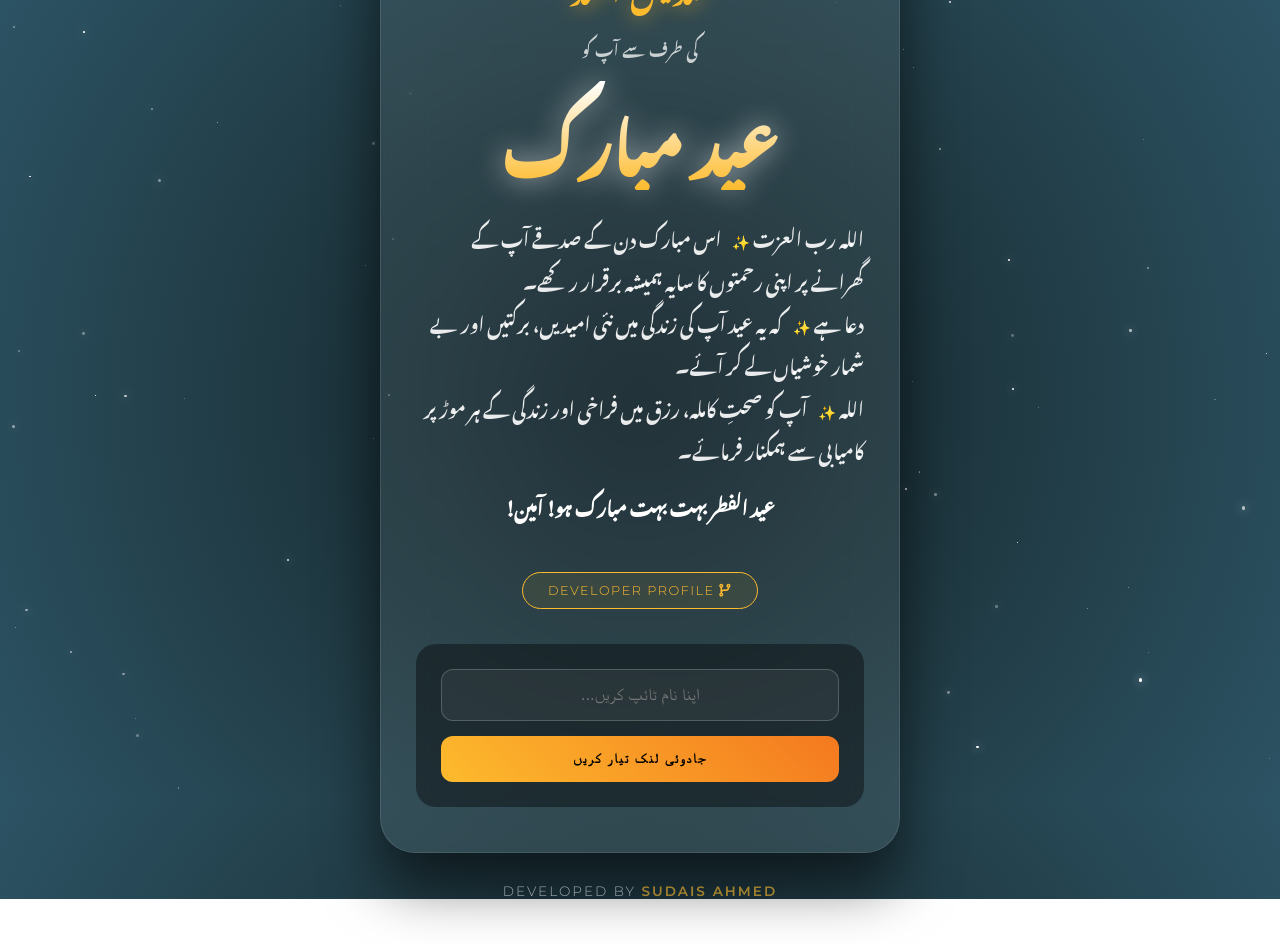
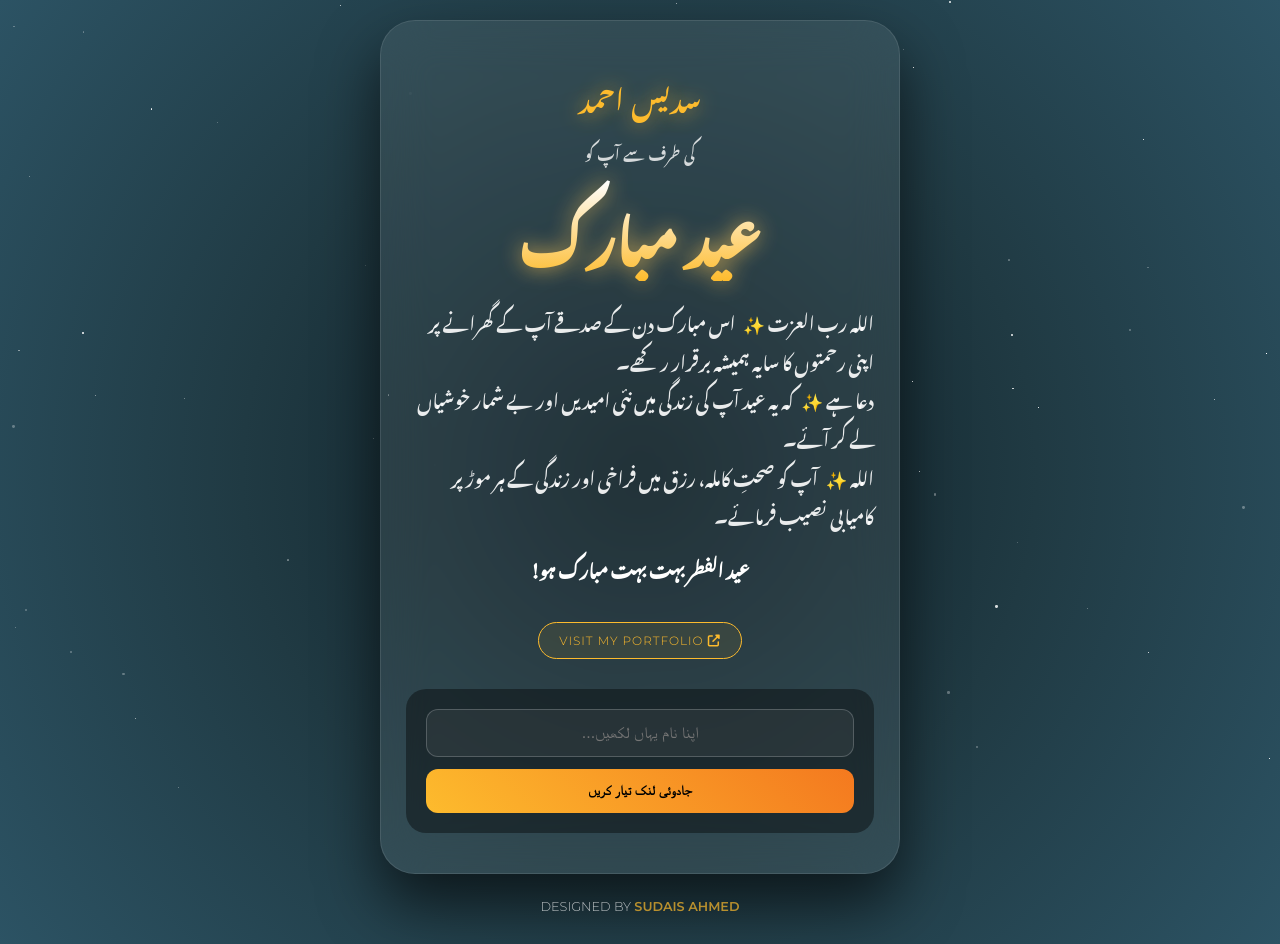
Before and after one commit to suddaishks/-, a plain HTML site: page index.html in a window 1280 px wide. Before the commit the page ends 899 px from the top, so only its background shows below. Drawn offline with Linux system fonts and the light colour scheme; a web font is replaced by a local one.

Commit message:
Update index.html

```diff
--- a/index.html
+++ b/index.html
@@ -18,29 +18,31 @@
         * { box-sizing: border-box; margin: 0; padding: 0; }
 
         body {
-            background: radial-gradient(circle at center, #0f2027, #203a43, #2c5364); /* Deep Professional Gradient */
-            height: 100vh;
+            background: radial-gradient(circle at center, #0f2027, #203a43, #2c5364);
+            min-height: 100vh; /* Changed to min-height for responsiveness */
             display: flex;
             justify-content: center;
             align-items: center;
             font-family: 'Montserrat', 'Noto Nastaliq Urdu', serif;
             color: white;
-            overflow: hidden;
+            overflow-x: hidden; /* Prevent horizontal scroll */
             position: relative;
+            padding: 20px 0; /* Add space for top/bottom on small screens */
         }
 
-        /* Animated Stars Background */
         .stars-background {
-            position: absolute; width: 100%; height: 100%; top: 0; left: 0; z-index: 1;
+            position: fixed; /* Fixed so it stays while scrolling */
+            width: 100%; height: 100%; top: 0; left: 0; z-index: 1;
         }
 
         .main-container {
             position: relative;
             z-index: 10;
-            width: 90%;
+            width: 95%;
             max-width: 520px;
             text-align: center;
             animation: fadeIn 1.2s ease-out;
+            margin: auto;
         }
 
         .glass-card {
@@ -49,15 +51,12 @@
             -webkit-backdrop-filter: blur(25px);
             border: 1px solid rgba(255, 255, 255, 0.1);
             border-radius: 35px;
-            padding: 45px 35px;
+            padding: 40px 25px;
             box-shadow: 0 30px 60px rgba(0,0,0,0.6);
-            transition: transform 0.3s;
         }
 
-        .glass-card:hover { transform: translateY(-5px); }
-
         #dynamic-sender-name {
-            font-size: 1.9rem;
+            font-size: 1.7rem;
             color: var(--primary-gold);
             font-weight: 600;
             margin-bottom: 5px;
@@ -66,100 +65,89 @@
 
         .eid-main-title {
             font-family: 'Noto Nastaliq Urdu', serif;
-            font-size: 4rem;
-            line-height: 1.7;
-            margin: 15px 0;
+            font-size: 3.5rem;
+            line-height: 1.8;
+            margin: 10px 0;
             background: linear-gradient(180deg, #fff, var(--primary-gold));
             -webkit-background-clip: text;
             -webkit-text-fill-color: transparent;
             animation: pulseGlow 3s infinite alternate;
         }
 
-        /* Detailed Prayer & Wish Message */
         .eid-wish-message {
             font-family: 'Noto Nastaliq Urdu', serif;
-            font-size: 1.15rem;
-            line-height: 2.3;
+            font-size: 1.1rem;
+            line-height: 2.2;
             color: rgba(255, 255, 255, 0.9);
-            margin: 25px 0;
+            margin: 20px 0;
             text-align: right;
         }
 
-        .prayer-bullet {
-            color: var(--primary-gold); margin-left: 8px; font-size: 0.9rem;
-        }
+        .prayer-bullet { color: var(--primary-gold); margin-left: 5px; }
 
-        /* Portfolio Button Styling */
         .developer-portfolio {
-            margin-top: 20px;
+            margin-top: 15px;
             display: inline-block;
-            padding: 10px 25px;
+            padding: 10px 20px;
             background: rgba(253, 187, 45, 0.08);
             border: 1px solid var(--primary-gold);
             color: var(--primary-gold);
             text-decoration: none;
             border-radius: 50px;
-            font-size: 0.8rem;
-            letter-spacing: 1.5px;
-            transition: all 0.3s;
+            font-size: 0.75rem;
+            letter-spacing: 1px;
+            transition: 0.3s;
         }
         .developer-portfolio:hover { background: var(--primary-gold); color: #000; }
 
-        /* Creator Tool (Input) Section */
         .creator-tool-box {
-            margin-top: 35px;
+            margin-top: 30px;
             background: rgba(0, 0, 0, 0.4);
             border-radius: 20px;
-            padding: 25px;
+            padding: 20px;
         }
 
         input {
             width: 100%;
-            padding: 15px;
+            padding: 14px;
             border-radius: 12px;
             border: 1px solid rgba(255,255,255,0.2);
             background: rgba(255,255,255,0.06);
             color: #fff;
             text-align: center;
-            font-size: 1.05rem;
-            margin-bottom: 15px;
-            transition: 0.3s;
+            font-size: 1rem;
+            margin-bottom: 12px;
+            outline: none;
         }
-        input:focus { border-color: var(--primary-gold); box-shadow: 0 0 10px rgba(253,187,45,0.3); outline: none; }
 
         .btn-create-link {
             background: linear-gradient(45deg, #fdbb2d, #f4791f);
             color: #000;
-            padding: 15px;
+            padding: 14px;
             border-radius: 12px;
             font-weight: 700;
             border: none;
             width: 100%;
             cursor: pointer;
             text-transform: uppercase;
-            letter-spacing: 1.5px;
-            transition: 0.4s;
+            transition: 0.3s;
         }
-        .btn-create-link:hover { transform: scale(1.03); box-shadow: 0 12px 25px rgba(244, 121, 31, 0.5); }
 
-        /* Footer Credit (Developer Tag) */
         .developer-tag {
-            margin-top: 30px;
-            font-size: 0.85rem;
-            opacity: 0.6;
-            letter-spacing: 2px;
+            margin-top: 25px;
+            font-size: 0.8rem;
+            opacity: 0.7;
+            padding-bottom: 10px;
         }
         .developer-tag span { color: var(--primary-gold); font-weight: bold; }
 
-        /* Animations */
         @keyframes pulseGlow {
             0% { filter: drop-shadow(0 0 5px rgba(255,255,255,0.3)); }
-            50% { filter: drop-shadow(0 0 15px rgba(255,255,255,0.6)); }
-            100% { filter: drop-shadow(0 0 8px rgba(253,187,45,0.8)); }
+            100% { filter: drop-shadow(0 0 15px var(--primary-gold)); }
         }
 
         @keyframes fadeIn {
-            from { opacity: 0; transform: translateY(30px); }
+            from { opacity: 0; transform: translateY(20px); }
             to { opacity: 1; transform: translateY(0); }
         }
 
@@ -167,25 +155,21 @@
         .wa-share-link {
             background: #25D366;
             color: white;
-            padding: 15px;
+            padding: 14px;
             border-radius: 12px;
             text-decoration: none;
             display: flex;
             align-items: center;
             justify-content: center;
-            gap: 12px;
+            gap: 10px;
             font-weight: bold;
-            font-size: 1.1rem;
-            transition: 0.3s;
         }
-        .wa-share-link:hover { background: #1da851; transform: scale(1.03); }
 
-        /* Mobile Optimization */
-        @media (max-width: 600px) {
-            .glass-card { padding: 35px 20px; }
-            .eid-main-title { font-size: 3.2rem; }
-            .eid-wish-message { font-size: 1.05rem; }
-            #dynamic-sender-name { font-size: 1.6rem; }
+        /* Mobile Adjustments */
+        @media (max-width: 480px) {
+            .eid-main-title { font-size: 2.8rem; }
+            .eid-wish-message { font-size: 1rem; }
+            .glass-card { padding: 30px 15px; }
         }
     </style>
 </head>
@@ -196,28 +180,28 @@
 <div class="main-container">
     <div class="glass-card">
         <div id="dynamic-sender-name">سدیس احمد</div>
-        <div style="font-size: 0.95rem; opacity: 0.75; margin-bottom: 5px;">کی طرف سے آپ کو</div>
+        <div style="font-size: 0.9rem; opacity: 0.8;">کی طرف سے آپ کو</div>
 
         <h1 class="eid-main-title">عید مبارک</h1>
 
         <div class="eid-wish-message">
             اللہ رب العزت <span class="prayer-bullet">✨</span> اس مبارک دن کے صدقے آپ کے گھرانے پر اپنی رحمتوں کا سایہ ہمیشہ برقرار رکھے۔ <br>
-            دعا ہے <span class="prayer-bullet">✨</span> کہ یہ عید آپ کی زندگی میں نئی امیدیں، برکتیں اور بے شمار خوشیاں لے کر آئے۔ <br>
-            اللہ <span class="prayer-bullet">✨</span> آپ کو صحتِ کاملہ، رزق میں فراخی اور زندگی کے ہر موڑ پر کامیابی سے ہمکنار فرمائے۔ <br>
-            <strong style="color: #fff; display: block; margin-top: 15px; text-align: center;">عید الفطر بہت بہت مبارک ہو! آمین!</strong>
+            دعا ہے <span class="prayer-bullet">✨</span> کہ یہ عید آپ کی زندگی میں نئی امیدیں اور بے شمار خوشیاں لے کر آئے۔ <br>
+            اللہ <span class="prayer-bullet">✨</span> آپ کو صحتِ کاملہ، رزق میں فراخی اور زندگی کے ہر موڑ پر کامیابی نصیب فرمائے۔ <br>
+            <strong style="color: #fff; display: block; margin-top: 15px; text-align: center;">عید الفطر بہت بہت مبارک ہو!</strong>
         </div>
 
-        <a href="Https://suddaishks.github.io/suddais-portfolio/" target="_blank" class="developer-portfolio">
-            <i class="fas fa-code-branch"></i> DEVELOPER PROFILE
+        <a href="https://suddaishks.github.io/suddais-portfolio/" target="_blank" class="developer-portfolio">
+            <i class="fas fa-external-link-alt"></i> VISIT MY PORTFOLIO
         </a>
 
         <div id="creation-ui-box" class="creator-tool-box">
-            <input type="text" id="userInputName" placeholder="اپنا نام ٹائپ کریں...">
+            <input type="text" id="userInputName" placeholder="اپنا نام یہاں لکھیں...">
             <button class="btn-create-link" onclick="createFinalLink()">جادوئی لنک تیار کریں</button>
         </div>
 
         <div id="share-section">
-            <p style="margin-bottom: 15px; font-size: 0.9rem;">لنک تیار ہے! اب دوستوں کو سرپرائز دیں:</p>
+            <p style="margin-bottom: 10px; font-size: 0.85rem;">لنک تیار ہے! اب دوستوں کو بھیجیں:</p>
             <a id="whatsapp-share-btn" href="#" target="_blank" class="wa-share-link">
                 <i class="fab fa-whatsapp"></i> واٹس ایپ پر شیئر کریں
             </a>
@@ -225,28 +209,34 @@
     </div>
 
     <div class="developer-tag">
-        DEVELOPED BY <span>SUDAIS AHMED</span>
+        DESIGNED BY <span>SUDAIS AHMED</span>
     </div>
 </div>
 
 <script>
-    // ۱. یو آر ایل سے نام دکھانا
     const urlParams = new URLSearchParams(window.location.search);
     const fromName = urlParams.get('from');
     if (fromName) {
         document.getElementById('dynamic-sender-name').innerText = decodeURIComponent(fromName);
     }
 
-    // ۲. فائنل لنک بنانا (ڈویلپر کے نام کے ساتھ)
     function createFinalLink() {
         const name = document.getElementById('userInputName').value;
+        const portfolio = "https://suddaishks.github.io/suddais-portfolio/";
+
         if (name) {
-            // نیا لنک جس میں 'from' پیرامیٹر میں نام ہوگا
             const baseLink = window.location.origin + window.location.pathname;
             const finalLink = baseLink + "?from=" + encodeURIComponent(name);
 
-            // واٹس ایپ شیئر میسج (ڈویلپر کا نام بھی شامل ہے)
-            const shareText = encodeURIComponent("دیکھو " + name + " نے سدیس احمد (ڈویلپر) کے ذریعے آپ کے لیے عید کا کتنا خوبصورت پیغام بھیجا ہے! 🌙✨\nفورا یہاں کلک کر کے دیکھیں: ") + finalLink;
+            // Professional message with portfolio link
+            const shareText = encodeURIComponent(
+                "🌙 *عید مبارک سرپرائز!* ✨\n\n" +
+                "دیکھو *" + name + "* نے آپ کے لیے ایک خوبصورت پیغام بھیجا ہے! \n" +
+                "فورا یہاں کلک کریں: " + finalLink + "\n\n" +
+                "── • ☪ • ──\n" +
+                "Developed by: *Sudais Ahmed*\n" +
+                "Portfolio: " + portfolio
+            );
 
             document.getElementById('whatsapp-share-btn').href = "https://api.whatsapp.com/send?text=" + shareText;
             document.getElementById('creation-ui-box').style.display = "none";
@@ -256,32 +246,24 @@
         }
     }
 
-    // ۳. بیک گراؤنڈ ستارے (Particles) بنانا
+    // Star creation
     const starsContainer = document.getElementById('stars-field');
-    for (let i = 0; i < 90; i++) {
+    for (let i = 0; i < 70; i++) {
         const star = document.createElement('div');
         star.style.position = 'absolute';
-        star.style.width = Math.random() * 3.5 + 'px';
+        star.style.width = Math.random() * 3 + 'px';
         star.style.height = star.style.width;
         star.style.background = 'white';
         star.style.borderRadius = '50%';
         star.style.top = Math.random() * 100 + '%';
         star.style.left = Math.random() * 100 + '%';
         star.style.opacity = Math.random();
-        star.style.boxShadow = '0 0 10px white';
-
-        // ہلکی سی اینیمیشن دیں ستاروں کو
-        star.style.animation = 'twinkle ' + (Math.random() * 5 + 3) + 's infinite';
-
+        star.style.animation = 'twinkle ' + (Math.random() * 4 + 2) + 's infinite';
         starsContainer.appendChild(star);
     }
 
-    // ستاروں کے لیے ہلکی سی اینیمیشن
     const styleSheet = document.createElement("style");
-    styleSheet.innerText = `@keyframes twinkle {
-        0%, 100% { opacity: 0.3; }
-        50% { opacity: 1; }
-    }`;
+    styleSheet.innerText = `@keyframes twinkle { 0%, 100% { opacity: 0.3; } 50% { opacity: 1; } }`;
     document.head.appendChild(styleSheet);
 </script>
 
```
